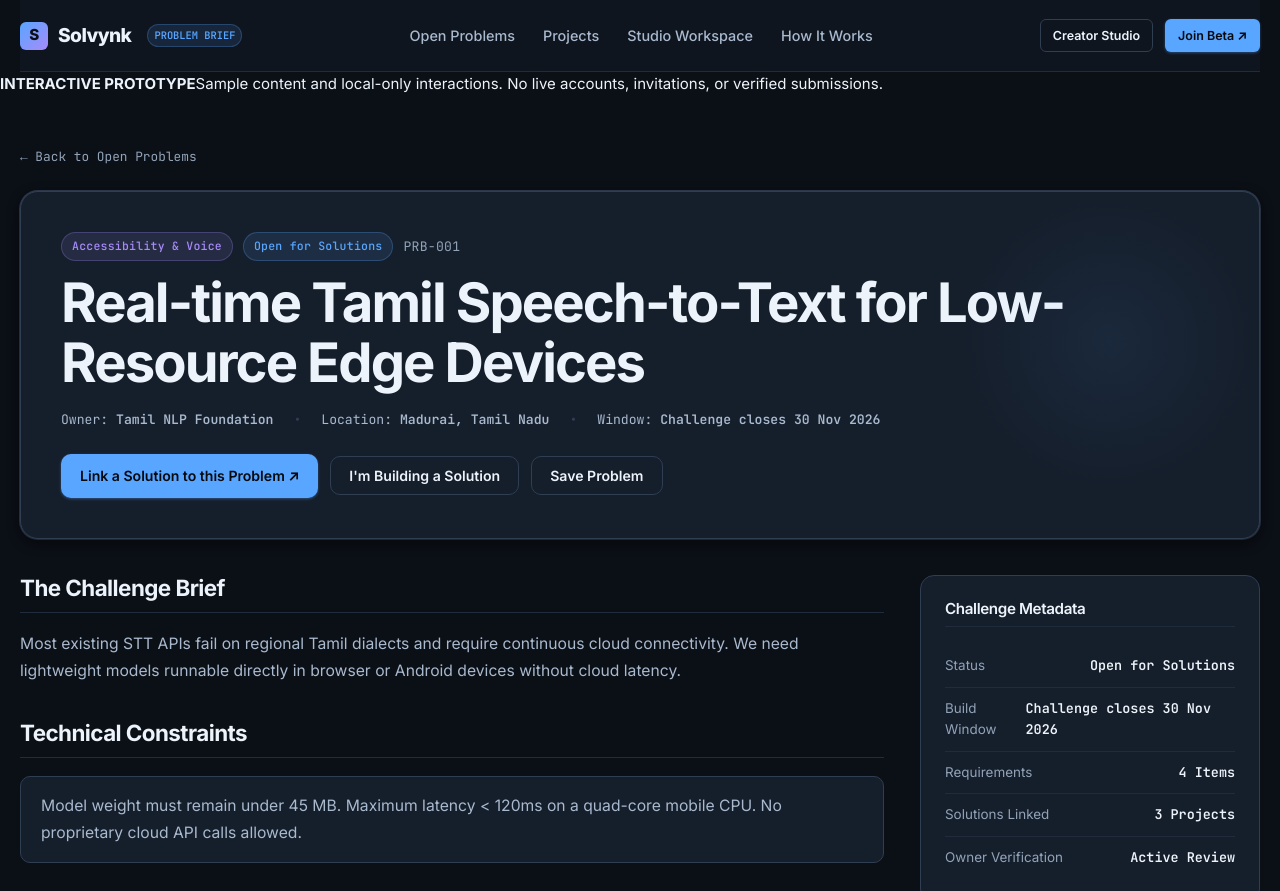
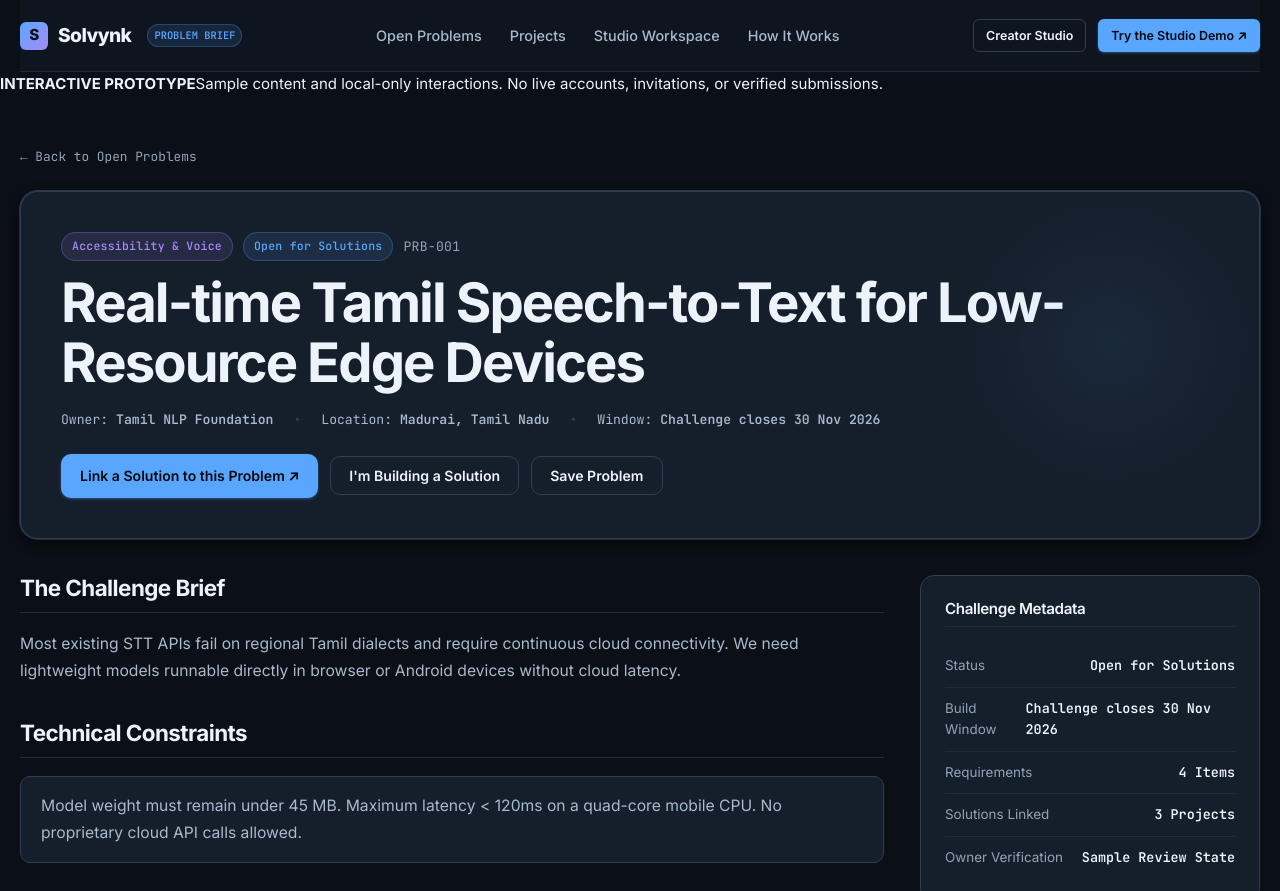
Before and after one commit to Sachinkanna07/solvynk, a website: page problem.html in a window 1280 px wide. Shown: the top 891 px of the page. Drawn offline with Linux system fonts and the light colour scheme.

Commit message:
fix(t002): remove nonfunctional trust and beta claims in problem.html

```diff
--- a/problem.html
+++ b/problem.html
@@ -45,7 +45,7 @@
       </details>
       <div class="header-actions">
         <a class="button button-small button-outline" href="prototype.html">Creator Studio</a>
-        <a class="button button-small button-primary" href="index.html#waitlist">Join Beta ↗</a>
+        <a class="button button-small button-primary" href="prototype.html">Try the Studio Demo ↗</a>
       </div>
     </header>
 
@@ -65,7 +65,7 @@
         <div class="footer-links">
           <a href="explore.html">Explore</a>
           <a href="prototype.html">Studio</a>
-          <a href="#problem-detail">Privacy</a>
+          <span class="footer-disclaimer">Privacy policy pending before beta</span>
         </div>
       </div>
     </footer>
@@ -273,7 +273,7 @@
                 </div>
                 <div class="aside-row">
                   <span>Owner Verification</span>
-                  <strong>Active Review</strong>
+                  <strong>Sample Review State</strong>
                 </div>
               </div>
 
```
